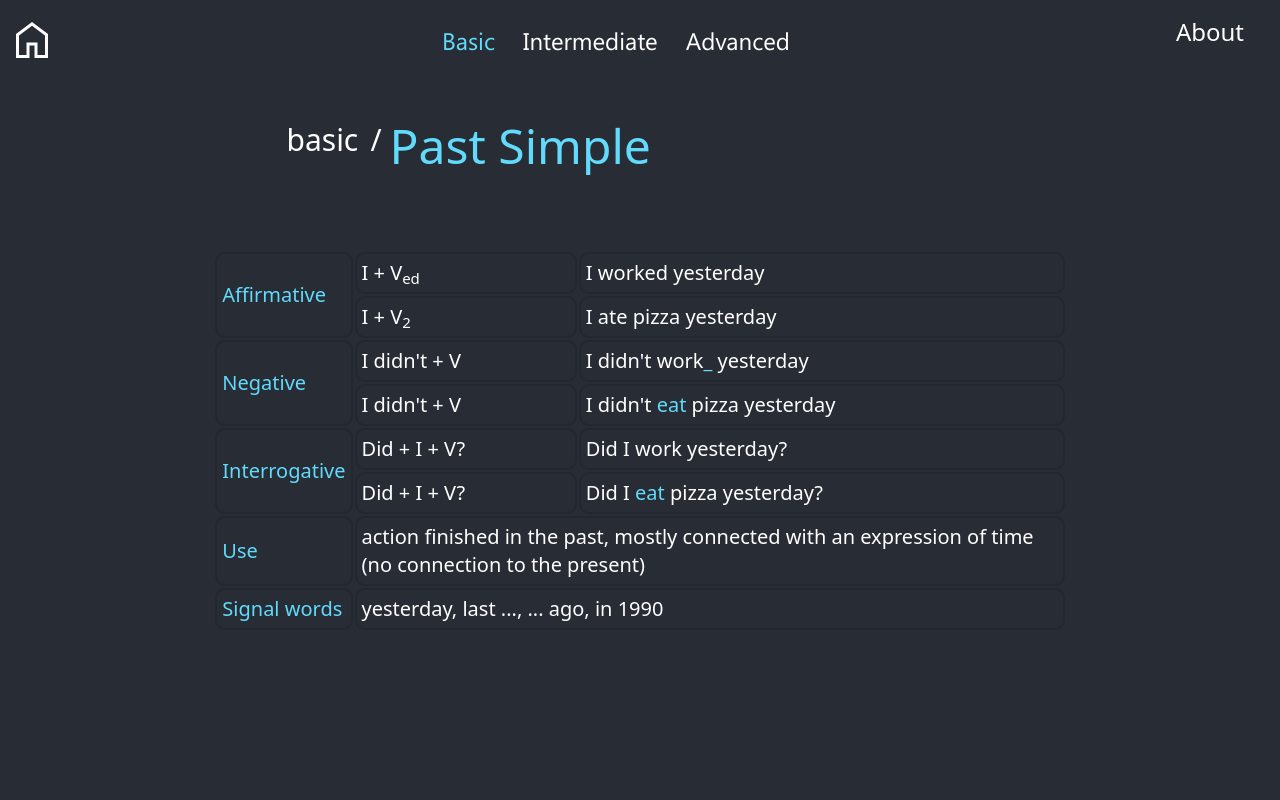
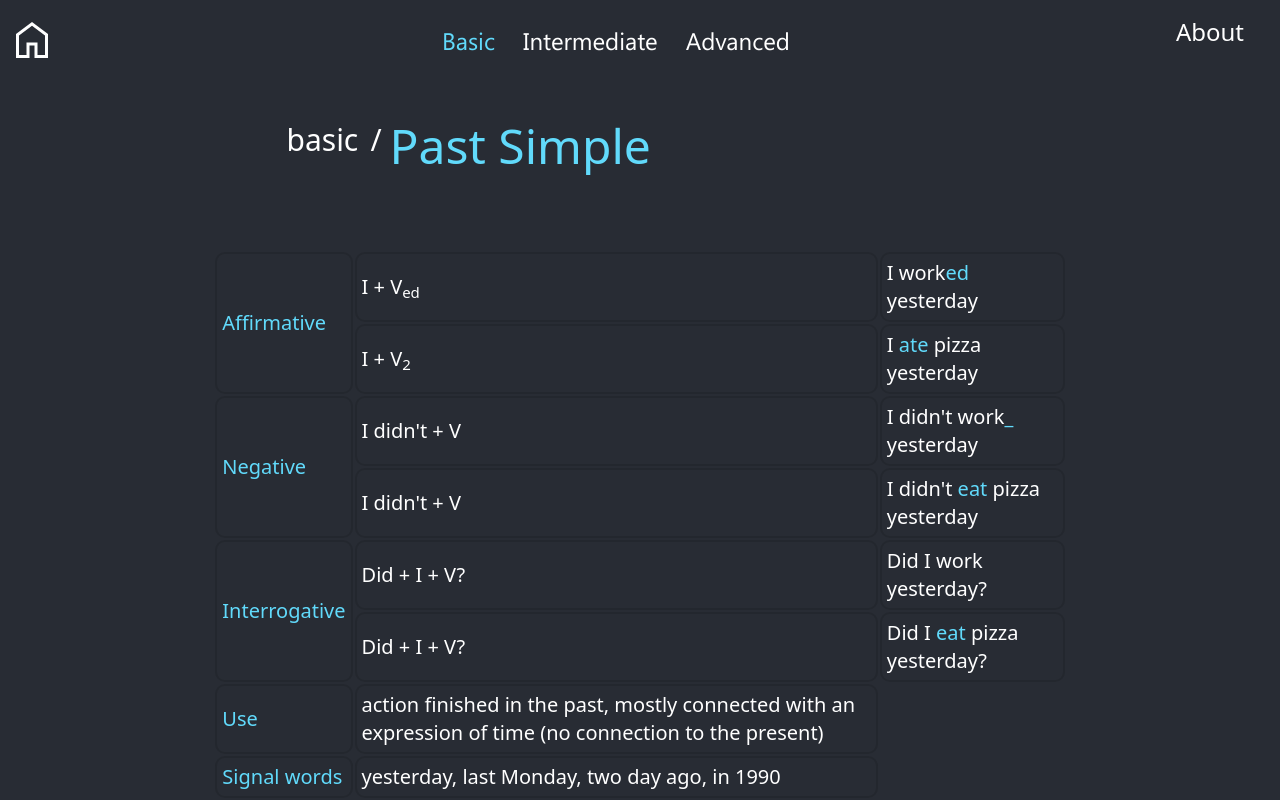
Before and after one commit to PopovDS617/eng-gram, a Next.js app: page /basic/tenses/past-simple in a window 1280 px wide. Built offline with nearby package versions, Linux system fonts and the light colour scheme.

Commit message:
Update past-simple.tsx

```diff
--- a/src/pages/basic/tenses/past-simple.tsx
+++ b/src/pages/basic/tenses/past-simple.tsx
@@ -18,12 +18,12 @@ const PastSimplePage = (props: Props) => {
               Affirmative
             </td>
             <td>I + V<sub>ed</sub></td>
-            <td>I worked yesterday</td>
+            <td>I work<span className="text-customBlue">ed</span> yesterday</td>
           </tr>
           <tr>
             <td>I + V<sub>2</sub></td>
             <td>
-              I ate pizza yesterday
+              I <span className="text-customBlue">ate</span> pizza yesterday
             </td>
           </tr>
           <tr>
@@ -55,14 +55,14 @@ const PastSimplePage = (props: Props) => {
 
           <tr>
             <td className="text-customBlue">Use</td>
-            <td colSpan={2}>
+            <td >
               action finished in the past, mostly connected with an expression of time (no connection to the present)
             </td>
           </tr>
           <tr>
             <td className="text-customBlue">Signal words</td>
-            <td colSpan={2}>
-            yesterday, last ..., ... ago, in 1990
+            <td >
+            yesterday, last Monday, two day ago, in 1990
             </td>
           </tr>
         </table>
```
